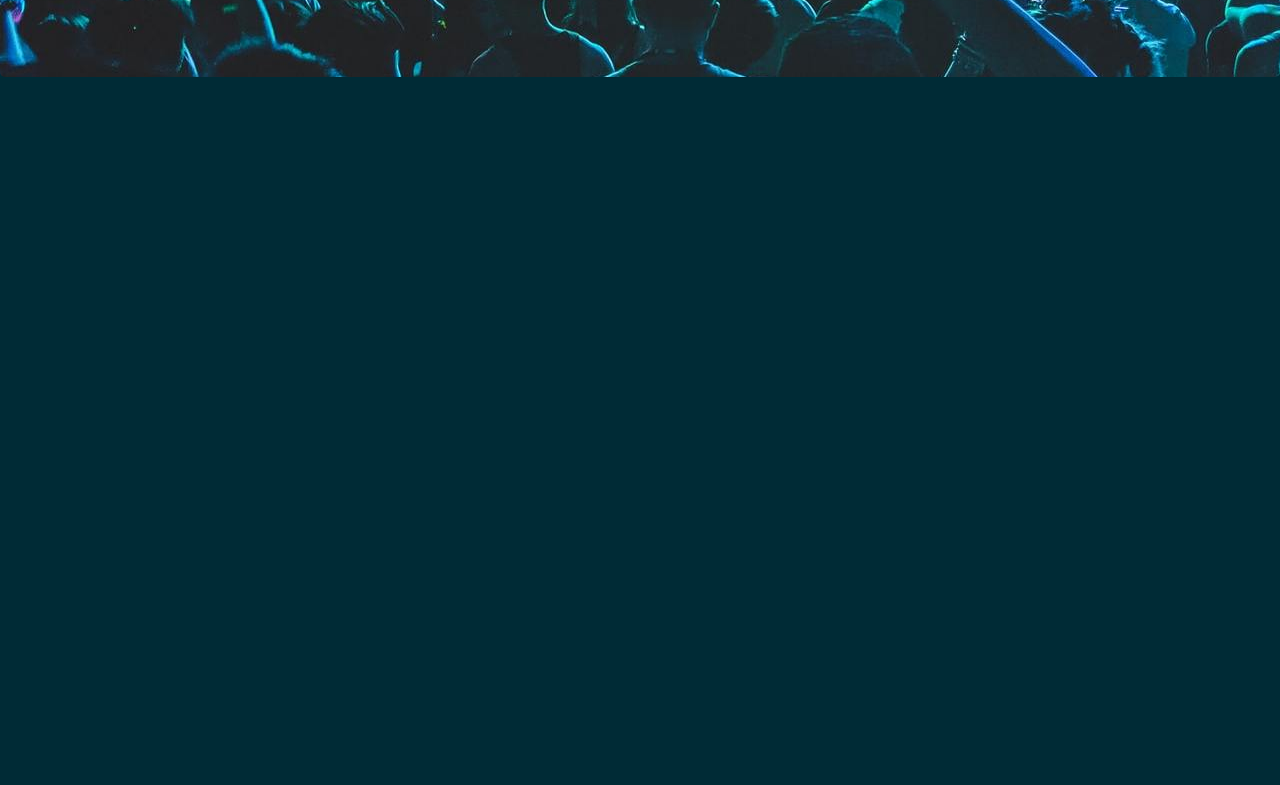
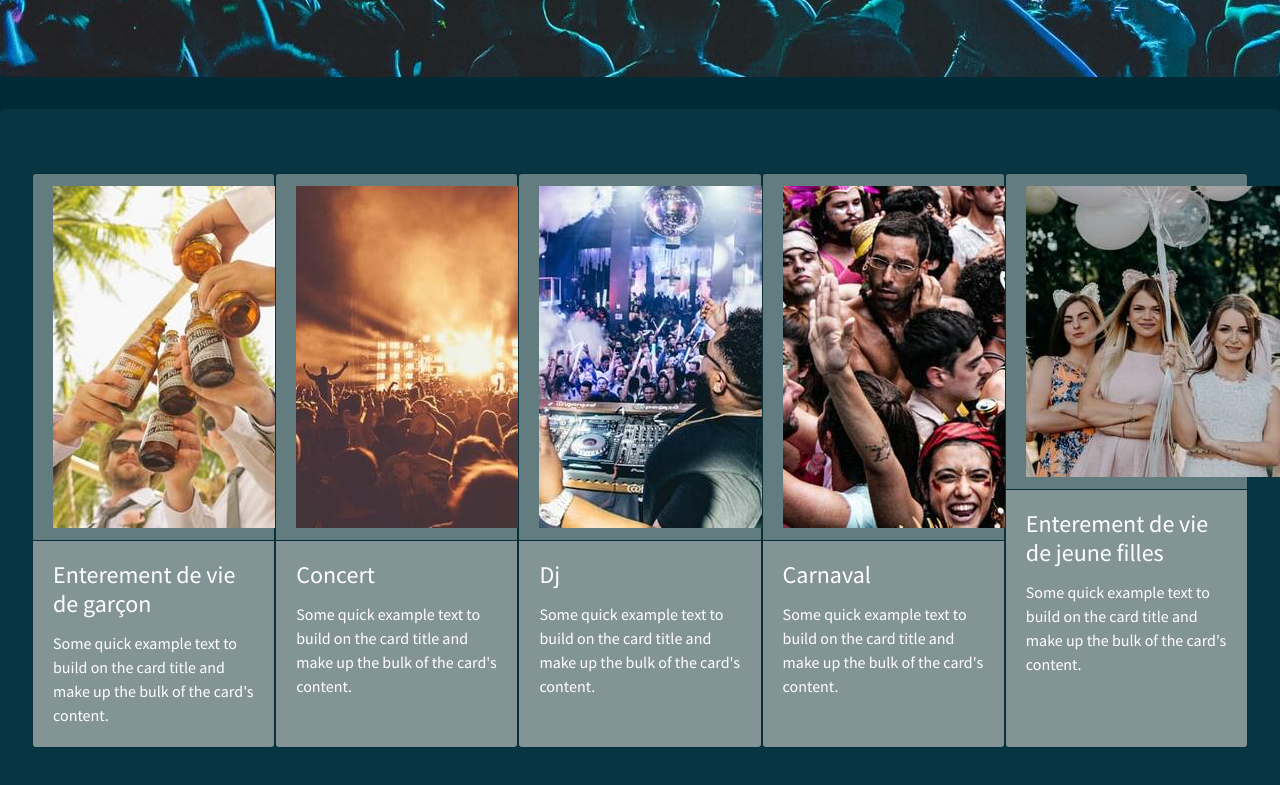
Before and after one commit to Badgaga23/Event_front, a plain HTML site: page index.html in a window 1280 px wide. Shown: the part 345-1130 px from the top of the page. Before the commit the page ends 800 px from the top, so only its background shows below. Drawn offline with nearby package versions, Linux system fonts and the light colour scheme.

Commit message:
last_commit

```diff
--- a/index.html
+++ b/index.html
@@ -57,6 +57,52 @@
           <p><a class="btn btn-primary btn-lg" href='' role="button">Crée ton Event</a></p>
         </div>
       </div>
+      <div class="container"></div>
+      <div class="jumbotron" style="display: flex">
+      <div class="card text-white bg-secondary mb-3" style="max-width: 20rem;">
+        <div class="card-header"><img src="image/biere.jpg"></div>
+        <div class="card-body">
+          <h4 class="card-title">Enterement de vie de garçon</h4>
+          <p class="card-text">Some quick example text to build on the card title and make up the bulk of the card's content.</p>
+        </div>
+      </div>
+      <div class="card text-white bg-secondary mb-3" style="max-width: 20rem;">
+        <div class="card-header"><img src="image/fiesta.jpg"></div>
+        <div class="card-body">
+          <h4 class="card-title">Concert</h4>
+          <p class="card-text">Some quick example text to build on the card title and make up the bulk of the card's content.</p>
+        </div>
+      </div>
+      <div class="card text-white bg-secondary mb-3" style="max-width: 20rem;">
+        <div class="card-header"><img src="image/dj.jpg"></div>
+        <div class="card-body">
+          <h4 class="card-title">Dj</h4>
+          <p class="card-text">Some quick example text to build on the card title and make up the bulk of the card's content.</p>
+        </div>
+      </div>
+      <div class="card text-white bg-secondary mb-3" style="max-width: 20rem;">
+        <div class="card-header"><img src="image/carnaval(1).jpg"></div>
+        <div class="card-body">
+          <h4 class="card-title">Carnaval</h4>
+          <p class="card-text">Some quick example text to build on the card title and make up the bulk of the card's content.</p>
+        </div>
+      </div>
+      <div class="card text-white bg-secondary mb-3" style="max-width: 20rem;">
+        <div class="card-header"><img src="image/girl.jpg"></div>
+        <div class="card-body">
+          <h4 class="card-title">Enterement de vie de jeune filles</h4>
+          <p class="card-text">Some quick example text to build on the card title and make up the bulk of the card's content.</p>
+         </div>
+      </div>
+    </div>
+    </div>
+    <div class="container">
+
+
+    </div>
+
+
+
     <script src="https://code.jquery.com/jquery-3.5.1.slim.min.js" integrity="sha384-DfXdz2htPH0lsSSs5nCTpuj/zy4C+OGpamoFVy38MVBnE+IbbVYUew+OrCXaRkfj" crossorigin="anonymous"></script>
 <script src="https://cdn.jsdelivr.net/npm/popper.js@1.16.1/dist/umd/popper.min.js" integrity="sha384-9/reFTGAW83EW2RDu2S0VKaIzap3H66lZH81PoYlFhbGU+6BZp6G7niu735Sk7lN" crossorigin="anonymous"></script>
 <script src="https://cdn.jsdelivr.net/npm/bootstrap@4.5.3/dist/js/bootstrap.min.js" integrity="sha384-w1Q4orYjBQndcko6MimVbzY0tgp4pWB4lZ7lr30WKz0vr/aWKhXdBNmNb5D92v7s" crossorigin="anonymous"></script>
--- a/style.css
+++ /dev/null
@@ -1,3 +0,0 @@
-.text-light{
-    font-size: 28px;
-}
```
Also changed, not shown: authentification_form.html (+1 -0 lines), footer.html (+30 -0 lines), image/biere.jpg (added), image/carnaval(1).jpg (added), image/dj.jpg (added), image/fiesta.jpg (added), image/girl.jpg (added).
